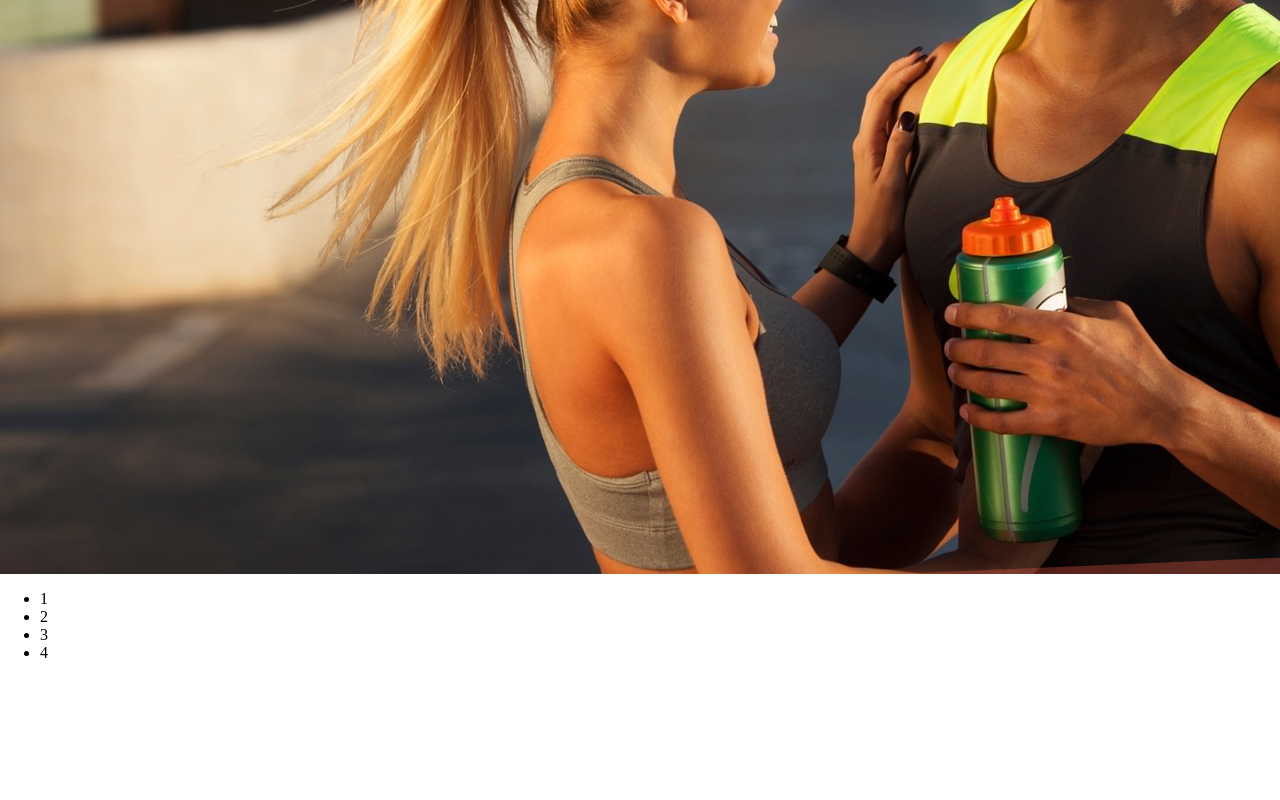
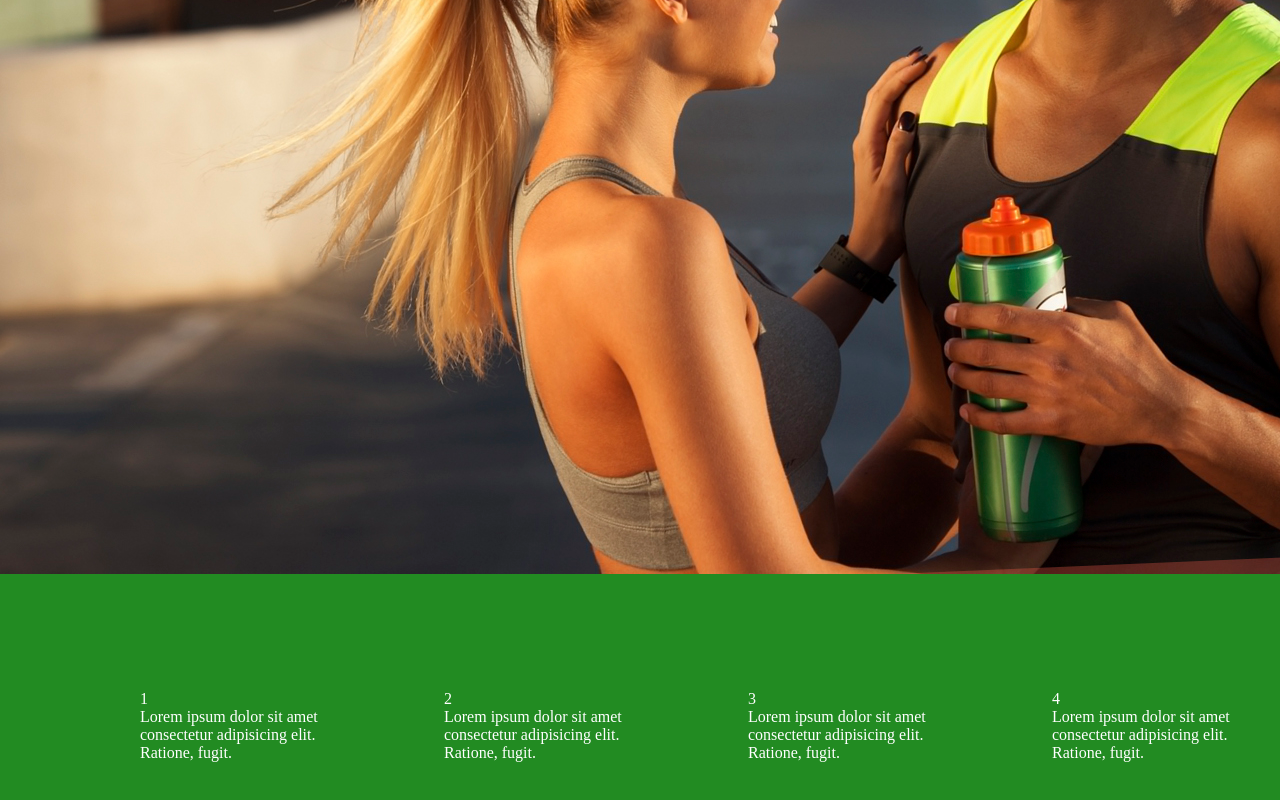
Before and after one commit to kurban2018/kebab, a plain HTML site: page index.html in a window 1280 px wide. Shown: the part 324-1124 px from the top of the page. Before the commit the page ends 1002 px from the top, so only its background shows below. Drawn offline with Linux system fonts and the light colour scheme.

Commit message:
add skills

```diff
--- a/css/style.css
+++ b/css/style.css
@@ -63,3 +63,20 @@ a {
 .menu_link {
     padding: 5px 8px;
 }
+.skills{
+    width: 100%;
+    height: 300px;
+    background-color: forestgreen;
+}
+.skills__list{
+    display: inline-block;
+}
+.skills__item{
+    display: inline-block;
+    text-decoration: none;
+    color: #fff;
+    text-align: left;
+    width: 200px;
+    margin-top: 100px;
+    margin-left: 100px;
+}
--- a/index.html
+++ b/index.html
@@ -43,16 +43,16 @@
     <div class="skills">
         <ul class="skills__list">
             <li class="skills__item">
-                1
+                1<br> Lorem ipsum dolor sit amet consectetur adipisicing elit. Ratione, fugit.
             </li>
             <li class="skills__item">
-               2
+                2<br> Lorem ipsum dolor sit amet consectetur adipisicing elit. Ratione, fugit.
             </li>
             <li class="skills__item">
-                3
+                3<br> Lorem ipsum dolor sit amet consectetur adipisicing elit. Ratione, fugit.
             </li>
             <li class="skills__item">
-                4
+                4<br> Lorem ipsum dolor sit amet consectetur adipisicing elit. Ratione, fugit.
             </li>
         </ul>
     </div>
```
